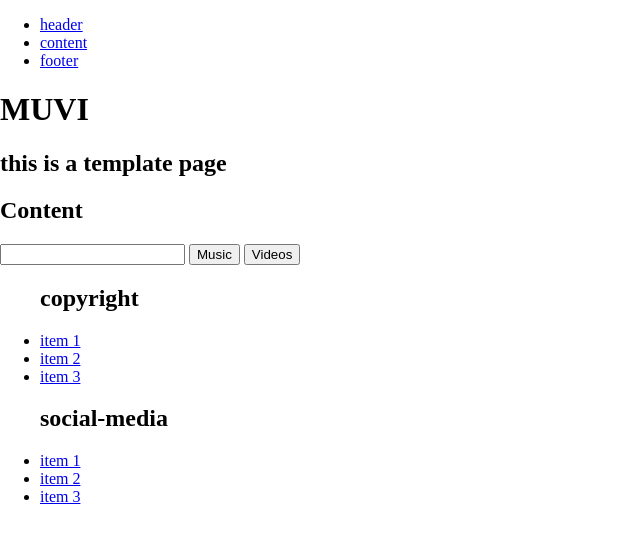
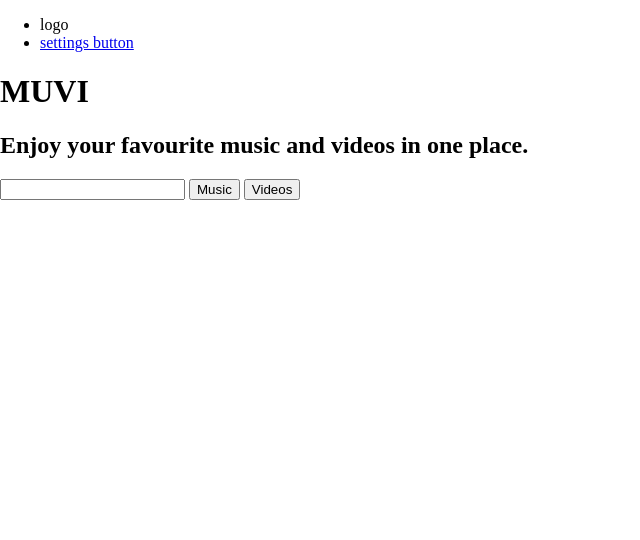
Before and after one commit to R1k17/muvi, a plain HTML site: page index.html in a window 1280 px wide. Shown: the whole page, without its empty margins (0-640 px from the left). Drawn offline with Linux system fonts and the light colour scheme.

Commit message:
updated footer and main

```diff
--- a/index.html
+++ b/index.html
@@ -25,9 +25,8 @@
     <a class="skip-main" href="#main">Skip to main content</a>
     <nav aria-label="main navigation bar of page" role="navigation" class="grid-nav template-style">
         <ul>
-            <li><a href="#header">header</a></li>
-            <li><a href="#main">content</a></li>
-            <li><a href="#footer">footer</a></li>
+            <li>logo</li>
+            <li><a href="#footer">settings button</a></li>
         </ul>
     </nav>
 
@@ -37,7 +36,7 @@
 
     <header role="banner" id="header">
         <h1>MUVI</h1>
-        <h2>this is a template page</h2>
+        <h2>Enjoy your favourite music and videos in one place.</h2>
     </header>
 
 
@@ -46,7 +45,6 @@
 
     <main role="main" id="main">
         <section role="region" aria-label="label this region for aria">
-            <h2>Content</h2>
             <form action="">
                 <input type="text">
                 <button>Music</button>
@@ -60,23 +58,7 @@
 
     <!-- footer for placing your copyright and socialmedia icons as well as your contact info -->
     <footer role="contentinfo" id="footer">
-        <nav role="navigation">
-            <ul>
-                <h2>copyright</h2>
-                <li><a href="#">item 1</a></li>
-                <li><a href="#">item 2</a></li>
-                <li><a href="#">item 3</a></li>
-            </ul>
-        </nav>
 
-        <nav role="navigation">
-            <ul>
-                <h2>social-media</h2>
-                <li><a href="#">item 1</a></li>
-                <li><a href="#">item 2</a></li>
-                <li><a href="#">item 3</a></li>
-            </ul>
-        </nav>
 
 
     </footer>
```
